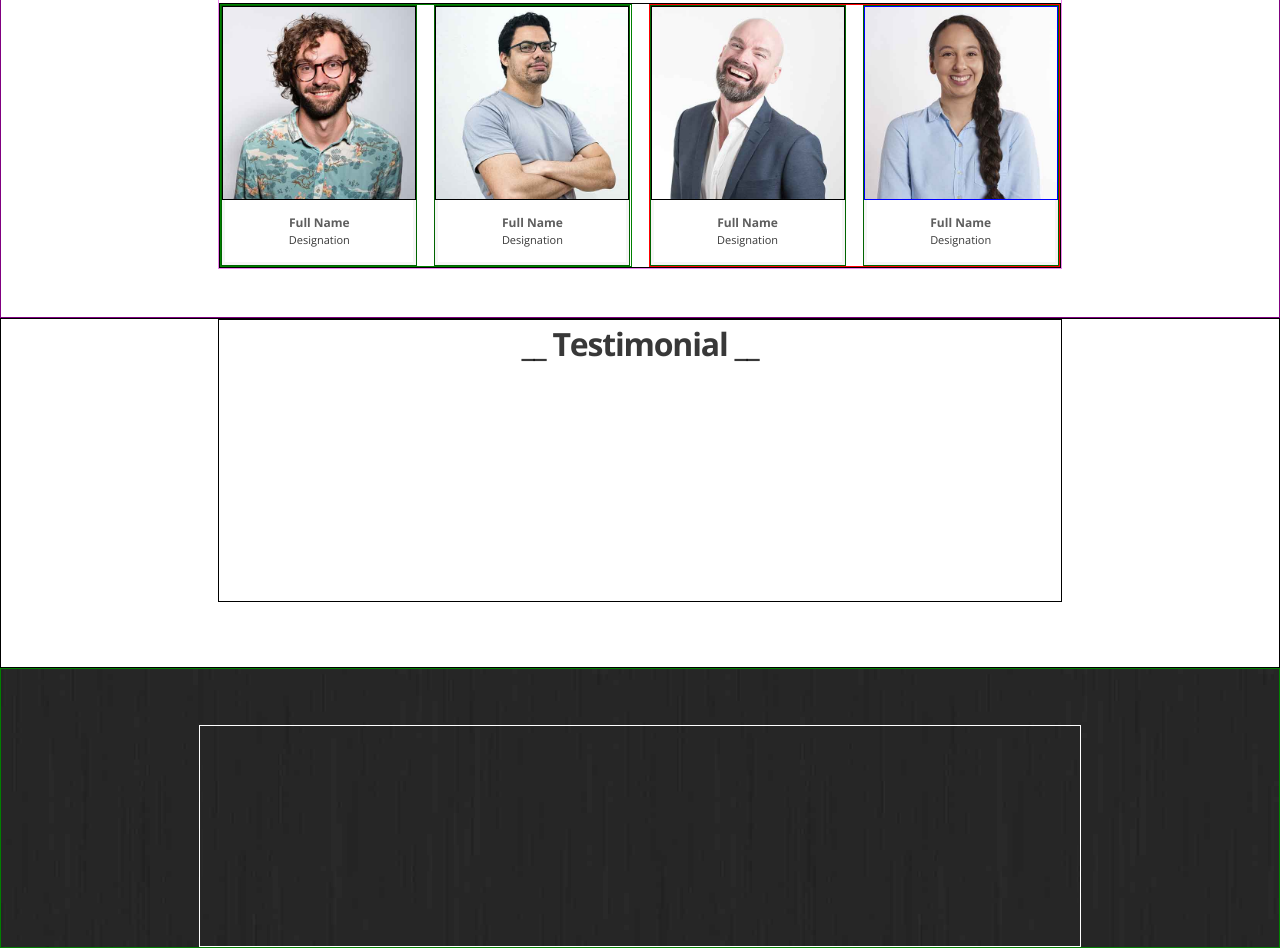
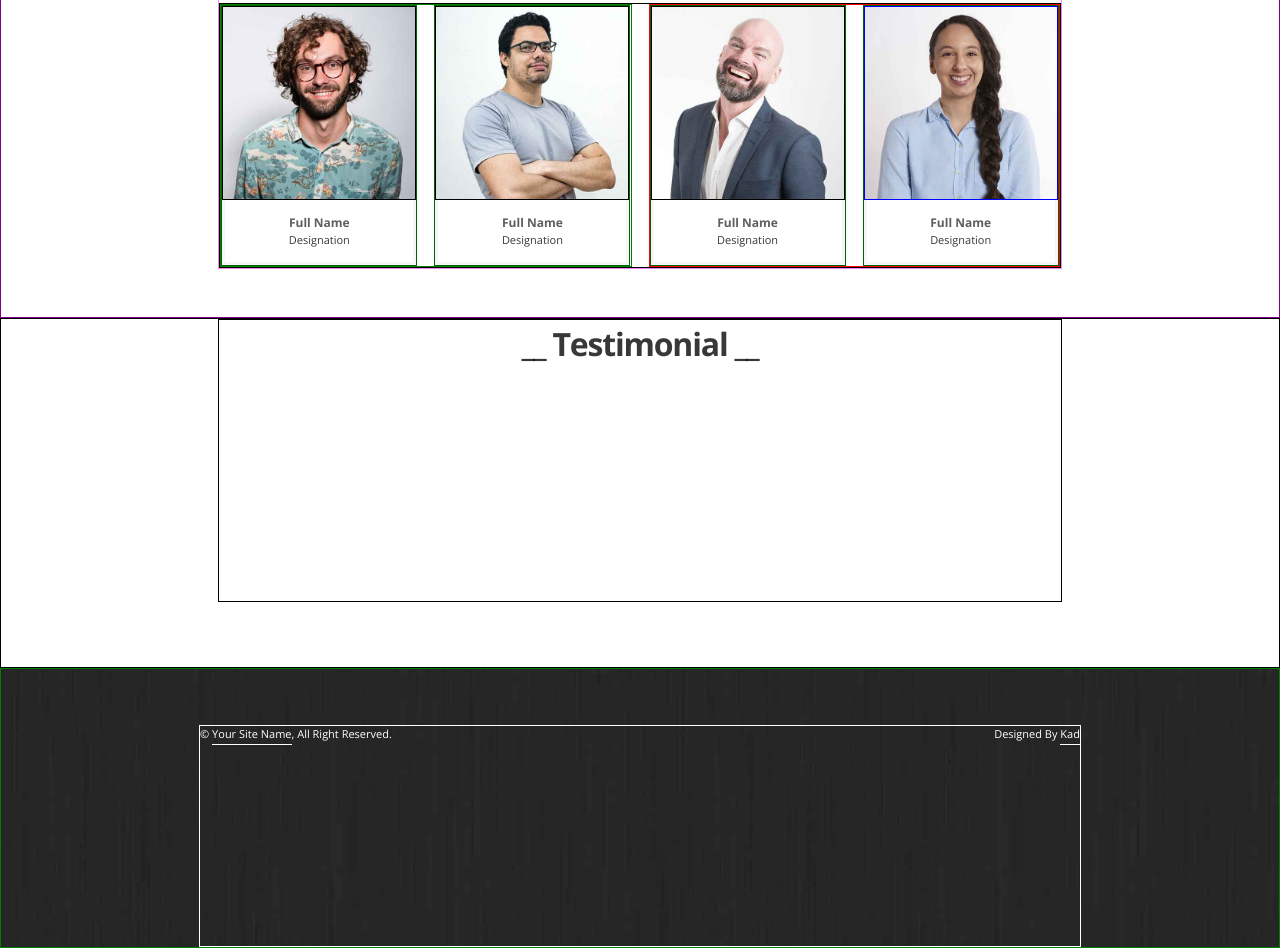
Before and after one commit to SiskaKizuato/projet_woody_VANDERSTRAETENkevin, a website: page index.html in a window 1280 px wide. Shown: the part 3238-4186 px from the top of the page. Drawn offline with nearby package versions, Linux system fonts and the light colour scheme.

Commit message:
bas du footer

```diff
--- a/index.html
+++ b/index.html
@@ -551,7 +551,17 @@
 
     <footer>
         <div class="container-footer">
+            <div class="footer-up-part">
 
+            </div>
+            <div class="footer-down-part">
+                <div>
+                    <p class="txt-white fs-txt">© <span class="footer-underline">Your Site Name</span>, All Right Reserved.</p>
+                </div>
+                <div>
+                    <p class="txt-white fs-txt">Designed By <span class="footer-underline">Kad</span></p>
+                </div>
+            </div>
         </div>
     </footer>
 
--- a/src/sass/modules/_footer.scss
+++ b/src/sass/modules/_footer.scss
@@ -13,3 +13,16 @@ footer{
     width: 69%;
     border: 1px solid white;
 }
+
+.footer-up-part{
+
+}
+.footer-down-part{
+    display: flex;
+    align-items: center;
+    justify-content: space-between;
+}
+.footer-underline{
+    border-bottom: 1px solid white;
+    padding-bottom: 3px;
+}
```
Also changed, not shown: public/css/app.css.
